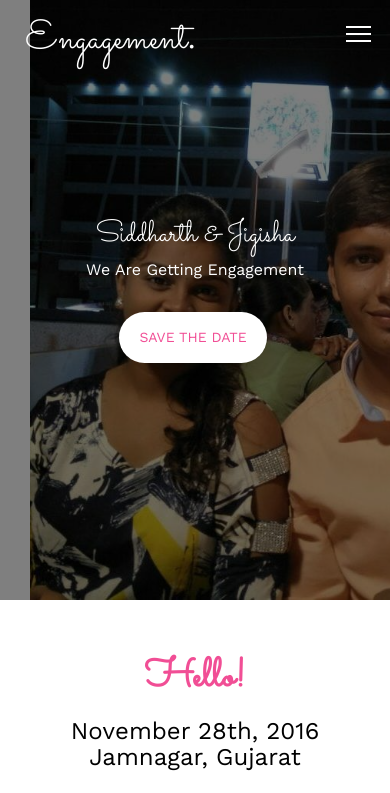
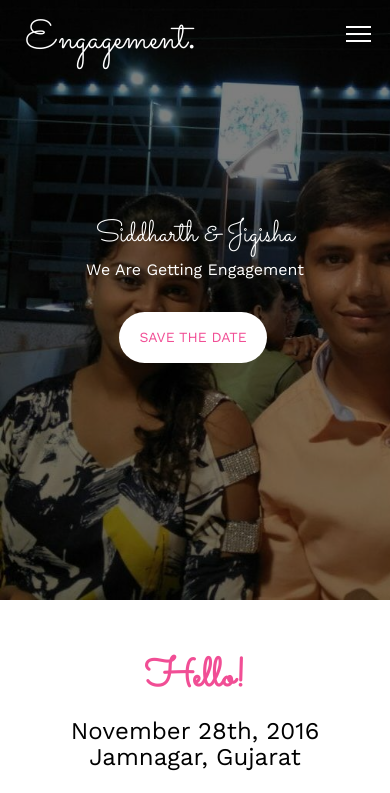
Before and after one commit to siddharthvara/wedding, a PHP site: page / in a window 390 px wide. Shown: the top 793 px of the page. Run offline with PHP 8.4, Linux system fonts and the light colour scheme; some web fonts are replaced.

Commit message:
Update index.php
remove custom css.

```diff
--- a/index.php
+++ b/index.php
@@ -94,15 +94,7 @@
 	</nav>
 
 	<header id="fh5co-header" class="fh5co-cover" role="banner" style="background-image:url(images/sid.jpg);" data-stellar-background-ratio="0.5">
-		<style>
-			@media screen and (max-width: 768px){
-			header#fh5co-header {
-   			 background-image: url(images/sid.jpg);
-    			background-position: -59px 0px;
-			}
-			}
 
-		</style>
 		<div class="overlay"></div>
 		<div class="container">
 			<div class="row">
```
